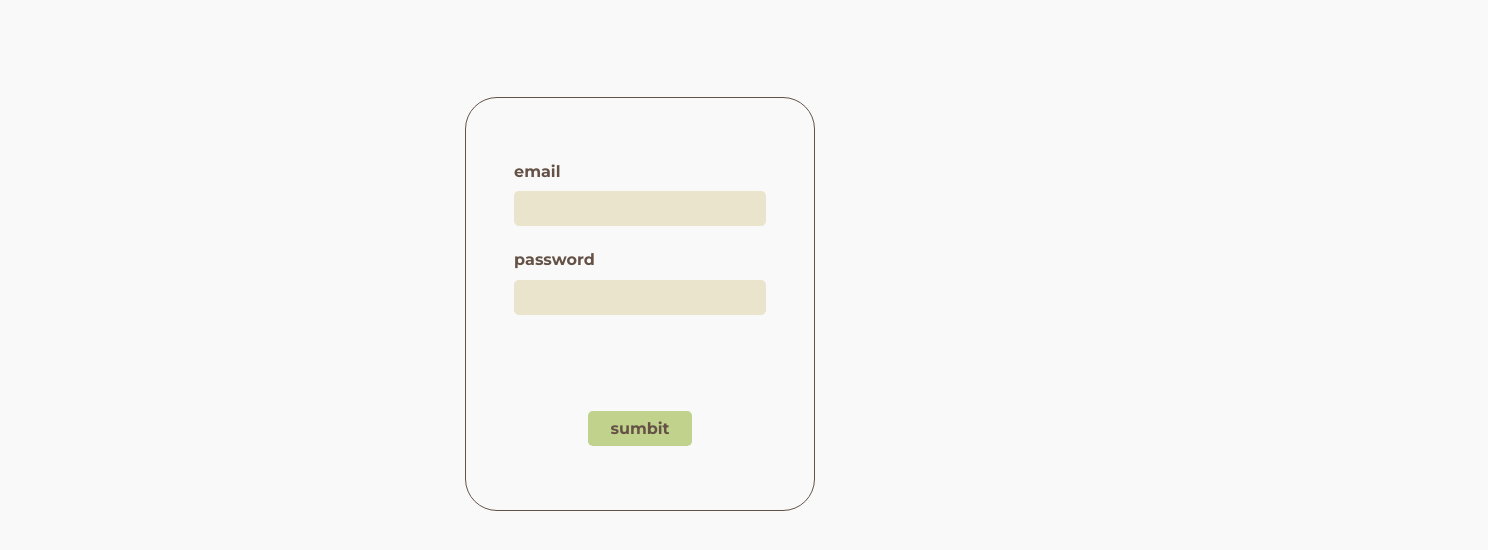
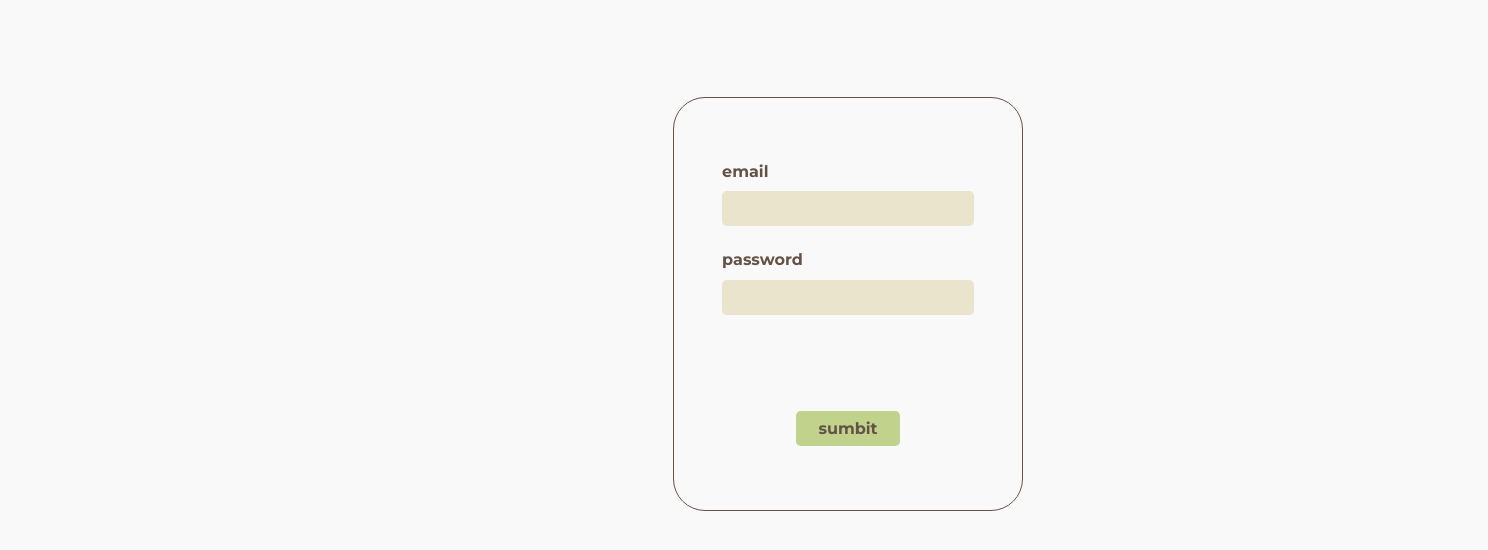
Before and after one commit to logandarby/simple-notes, a React (Create React App) app in the folder client/: page /login in a window 1280 px wide. Shown: the top 550 px of the page, 1488 px wide, since content can reach past the window. Built offline with nearby package versions, Linux system fonts and the light colour scheme.

Commit message:
Add note grid

```diff
--- a/client/src/App.scss
+++ b/client/src/App.scss
@@ -1,5 +1,5 @@
 @use './styles/style.scss' as *;
 
-body {
-  background-color: $offwhite;
+.App {
+  margin: 0 13rem;
 }
--- a/client/src/pages/Notes.scss
+++ b/client/src/pages/Notes.scss
@@ -0,0 +1,7 @@
+.Notes {
+  &__Grid {
+    display: grid;
+    gap: 3rem;
+    grid-template-columns: repeat(auto-fill, 300px);
+  }
+}
--- a/client/src/pages/Notes.tsx
+++ b/client/src/pages/Notes.tsx
@@ -25,11 +25,11 @@ function Notes() {
     <div className="Notes">
       <Header />
       <main>
-        <div className="Notes__Grid">
+        <section className="Notes__Grid">
           {notes.map((note: Note) => {
             return <NoteContainer note={note} key={note.id} />;
           })}
-        </div>
+        </section>
       </main>
     </div>
   );
--- a/client/src/pages/notes/Header.scss
+++ b/client/src/pages/notes/Header.scss
@@ -1,7 +1,7 @@
 @use '../../styles/style.scss' as *;
 
 .Header {
-  margin: 3rem 0;
+  margin: 4rem 0;
   &__Title {
     font-style: normal;
     font-weight: bold;
--- a/client/src/styles/base/_base.scss
+++ b/client/src/styles/base/_base.scss
@@ -1,7 +1,9 @@
 @use './typography' as *;
+@use '../abstracts/variables' as *;
 
 body {
   margin: 0;
+  background-color: $offwhite;
 }
 
 label {
```
